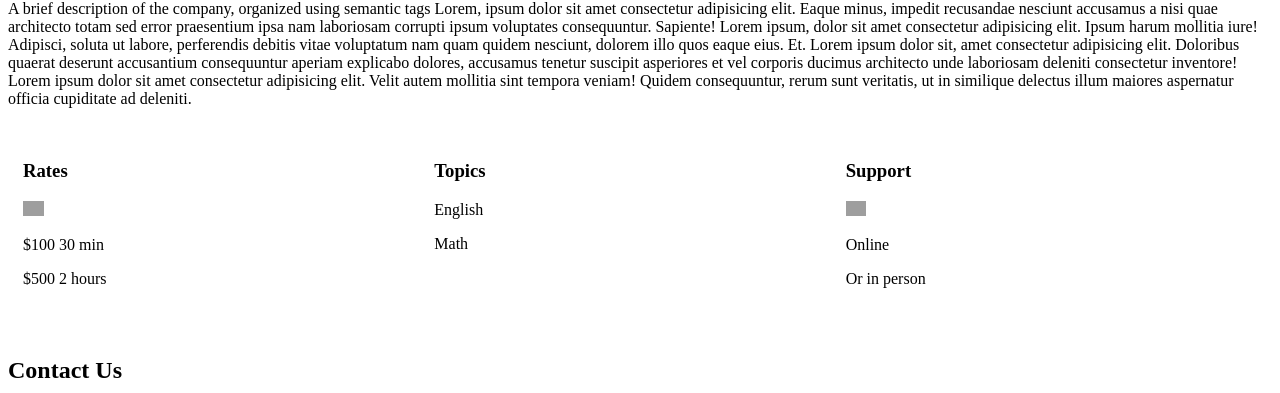
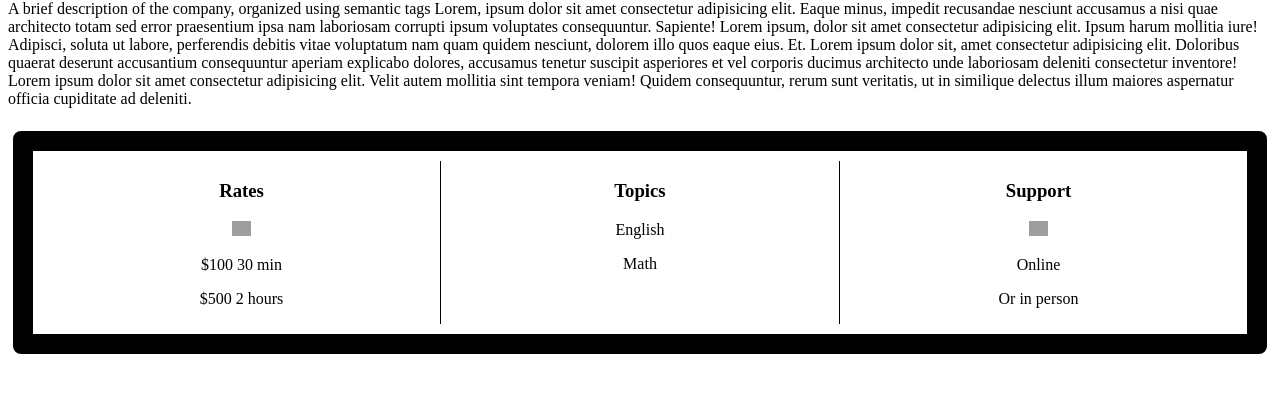
Before and after one commit to AngelicaGFlores/SBA, a plain HTML site: page index.html in a window 1280 px wide. Shown: the part 835-1228 px from the top of the page. Drawn offline with Linux system fonts and the light colour scheme; grey boxes are pictures that could not be loaded.

Commit message:
I finally went to tutoring and i got the CSS grid looking so beautiful :)

```diff
--- a/index.css
+++ b/index.css
@@ -21,7 +21,7 @@ nav ul {
 .container {
     display: grid;
     grid-template-columns: repeat(auto-fit, minmax(250px, 1fr));
-    border-color: 1px solid black;
+    border: 1px solid black;
     border-radius: 8px;
     border-width: 20px;
     padding: 10px;
@@ -30,10 +30,22 @@ nav ul {
 }
 
 .Service {
-    border-color: 1px solid black;
+    border: 1px solid black;
     border-radius: 8px;
     border-width: 20px;
     padding: 10px;
+}
+
+#serviceCard1 {
+    border-right: 1px solid black;
+}
+
+#serviceCard3 {
+    border-left: 1px solid black;;
+}
+
+#container {
+    text-align: center;
 }
 
 #hero-section {
--- a/index.html
+++ b/index.html
@@ -51,7 +51,7 @@
 			<br />
 
 			<div id="container" class="container">
-				<section id="serviceCard" class="services">
+				<section id="serviceCard1" class="services">
 					<h3>Rates</h3>
 					<img
 						id="iconImages"
@@ -61,13 +61,13 @@
 					<p><span>$500 2 hours</span></p>
 				</section>
 
-				<section id="serviceCard" class="Services">
+				<section id="serviceCard2" class="Services">
 					<h3>Topics</h3>
 					<p>English</p>
 					<p>Math</p>
 				</section>
 
-				<section id="serviceCard" class="Services">
+				<section id="serviceCard3" class="Services">
 					<h3>Support</h3>
 					<img
 						id="iconImages"
```
